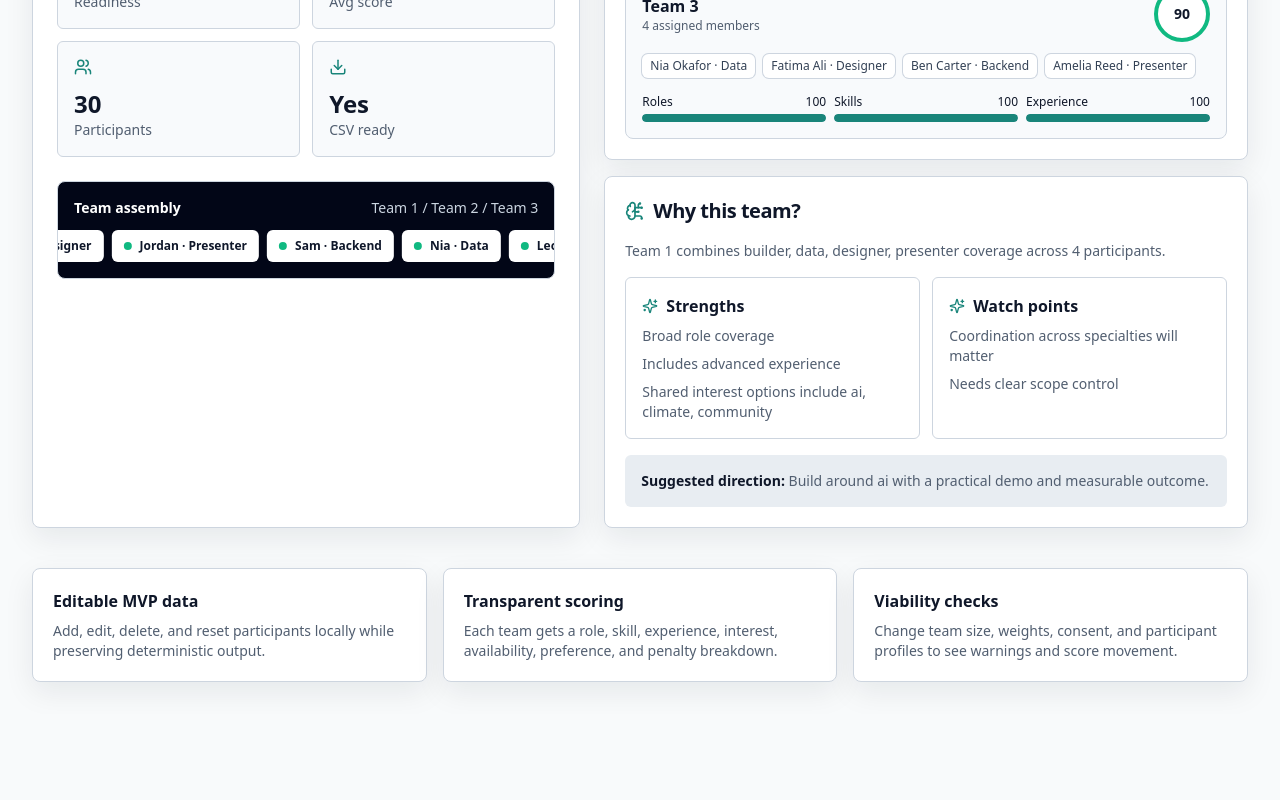
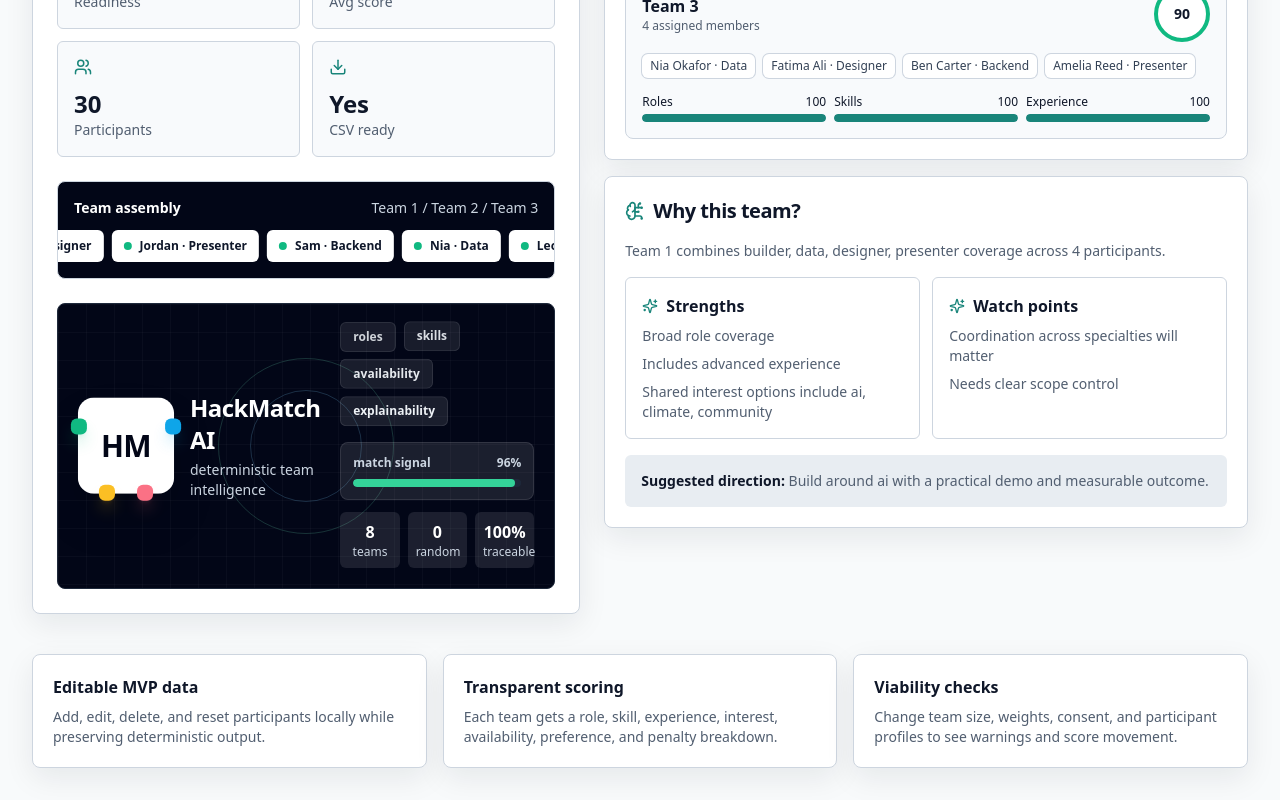
Before and after one commit to best-ed/HackMatch-AI, a Next.js app: page / in a window 1280 px wide. Shown: the part 629-1429 px from the top of the page. Before the commit the page ends 1343 px from the top, so only its background shows below. Built offline with nearby package versions, Linux system fonts and the light colour scheme.

Commit message:
feat: add landing brand panel

```diff
--- a/app/globals.css
+++ b/app/globals.css
@@ -56,3 +56,42 @@ a {
     animation: none;
   }
 }
+
+.logo-mark {
+  animation: logo-breathe 5s ease-in-out infinite;
+}
+
+.signal-chip {
+  animation: signal-rise 3.2s ease-in-out infinite;
+}
+
+@keyframes logo-breathe {
+  0%,
+  100% {
+    transform: translateY(0) scale(1);
+  }
+
+  50% {
+    transform: translateY(-3px) scale(1.02);
+  }
+}
+
+@keyframes signal-rise {
+  0%,
+  100% {
+    transform: translateY(0);
+    opacity: 0.72;
+  }
+
+  50% {
+    transform: translateY(-4px);
+    opacity: 1;
+  }
+}
+
+@media (prefers-reduced-motion: reduce) {
+  .logo-mark,
+  .signal-chip {
+    animation: none;
+  }
+}
--- a/app/page.tsx
+++ b/app/page.tsx
@@ -65,6 +65,7 @@ export default function HomePage() {
           </div>
 
           <AssemblyStrip participants={participants} teams={previewTeams.map((team) => team.name)} />
+          <LogoPanel readiness={readiness} teams={result.teams.length} />
         </div>
 
         <div className="min-w-0 space-y-4">
@@ -239,3 +240,68 @@ function AssemblyStrip({
     </div>
   );
 }
+
+function LogoPanel({ readiness, teams }: { readiness: number; teams: number }) {
+  return (
+    <div className="relative isolate min-h-[210px] overflow-hidden rounded-lg border border-slate-800 bg-slate-950 p-5 text-white">
+      <div className="absolute inset-0 opacity-40 [background-image:linear-gradient(rgba(255,255,255,.08)_1px,transparent_1px),linear-gradient(90deg,rgba(255,255,255,.08)_1px,transparent_1px)] [background-size:28px_28px]" />
+      <div className="absolute left-1/2 top-1/2 h-44 w-44 -translate-x-1/2 -translate-y-1/2 rounded-full border border-emerald-300/20" />
+      <div className="absolute left-1/2 top-1/2 h-28 w-28 -translate-x-1/2 -translate-y-1/2 rounded-full border border-sky-300/20" />
+
+      <div className="relative z-10 grid h-full gap-5 sm:grid-cols-[0.72fr_1fr] sm:items-center">
+        <div className="flex items-center gap-4">
+          <div className="logo-mark relative grid h-24 w-24 shrink-0 place-items-center rounded-2xl border border-white/15 bg-white text-slate-950 shadow-2xl">
+            <div className="absolute -left-2 top-5 h-4 w-4 rounded-md bg-emerald-500 shadow-lg shadow-emerald-500/30" />
+            <div className="absolute -right-2 top-5 h-4 w-4 rounded-md bg-sky-500 shadow-lg shadow-sky-500/30" />
+            <div className="absolute -bottom-2 left-5 h-4 w-4 rounded-md bg-amber-400 shadow-lg shadow-amber-400/30" />
+            <div className="absolute -bottom-2 right-5 h-4 w-4 rounded-md bg-rose-400 shadow-lg shadow-rose-400/30" />
+            <span className="text-3xl font-black tracking-tight">HM</span>
+          </div>
+          <div>
+            <div className="text-2xl font-black tracking-tight">HackMatch AI</div>
+            <div className="mt-1 max-w-44 text-sm text-slate-300">
+              deterministic team intelligence
+            </div>
+          </div>
+        </div>
+
+        <div className="space-y-3">
+          <div className="flex flex-wrap gap-2">
+            {["roles", "skills", "availability", "explainability"].map((signal, index) => (
+              <span
+                key={signal}
+                className="signal-chip rounded-md border border-white/10 bg-white/10 px-3 py-1.5 text-xs font-semibold text-slate-100"
+                style={{ animationDelay: `${index * 0.18}s` }}
+              >
+                {signal}
+              </span>
+            ))}
+          </div>
+          <div className="rounded-lg border border-white/10 bg-white/10 p-3">
+            <div className="mb-2 flex justify-between text-xs font-semibold text-slate-300">
+              <span>match signal</span>
+              <span>{readiness}%</span>
+            </div>
+            <div className="h-2 overflow-hidden rounded-full bg-slate-800">
+              <div className="h-full rounded-full bg-emerald-400" style={{ width: `${readiness}%` }} />
+            </div>
+          </div>
+          <div className="grid grid-cols-3 gap-2 text-center text-xs">
+            <div className="rounded-md bg-white/10 p-2">
+              <div className="text-base font-bold">{teams}</div>
+              <div className="text-slate-300">teams</div>
+            </div>
+            <div className="rounded-md bg-white/10 p-2">
+              <div className="text-base font-bold">0</div>
+              <div className="text-slate-300">random</div>
+            </div>
+            <div className="rounded-md bg-white/10 p-2">
+              <div className="text-base font-bold">100%</div>
+              <div className="text-slate-300">traceable</div>
+            </div>
+          </div>
+        </div>
+      </div>
+    </div>
+  );
+}
```
